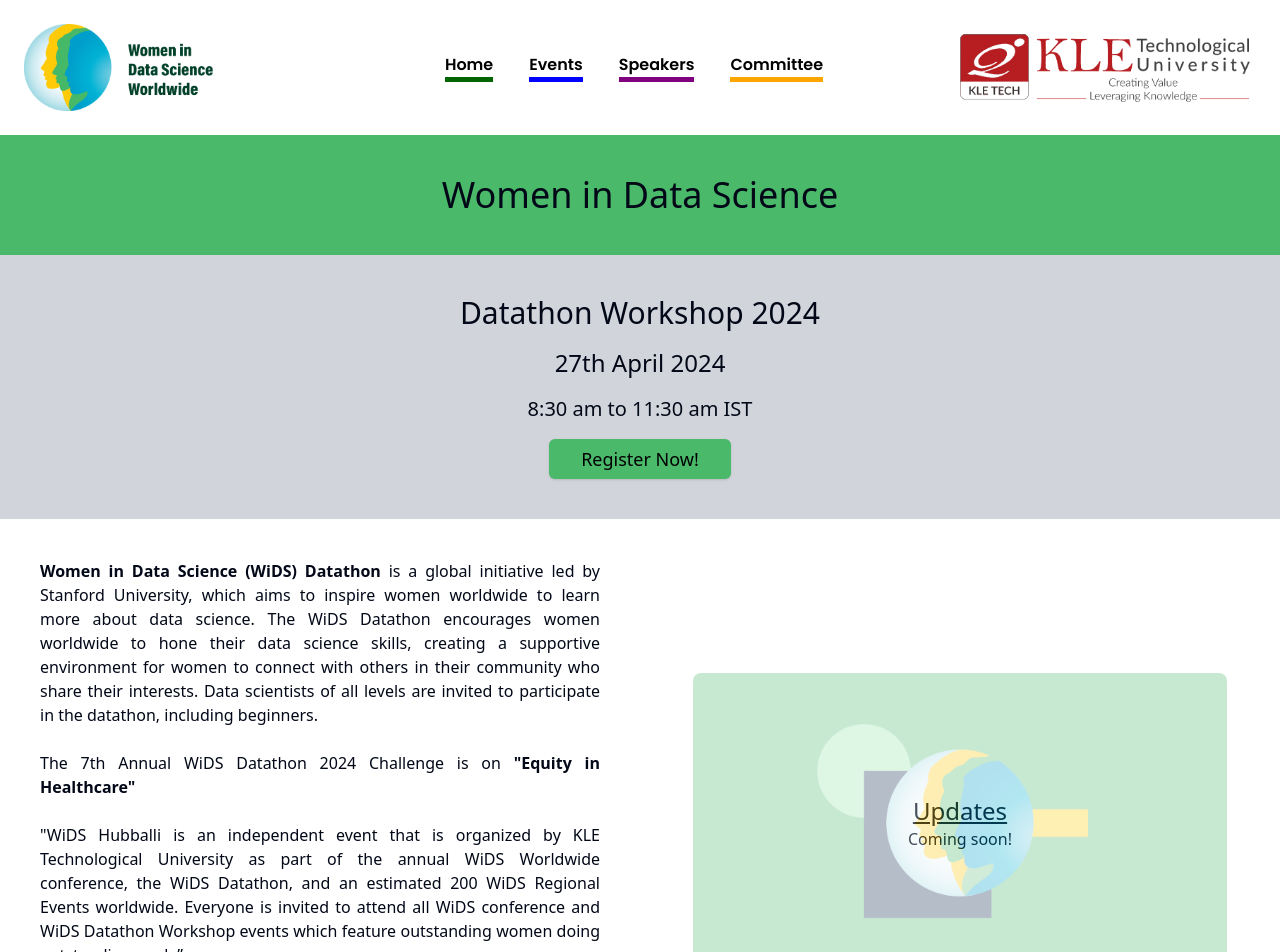
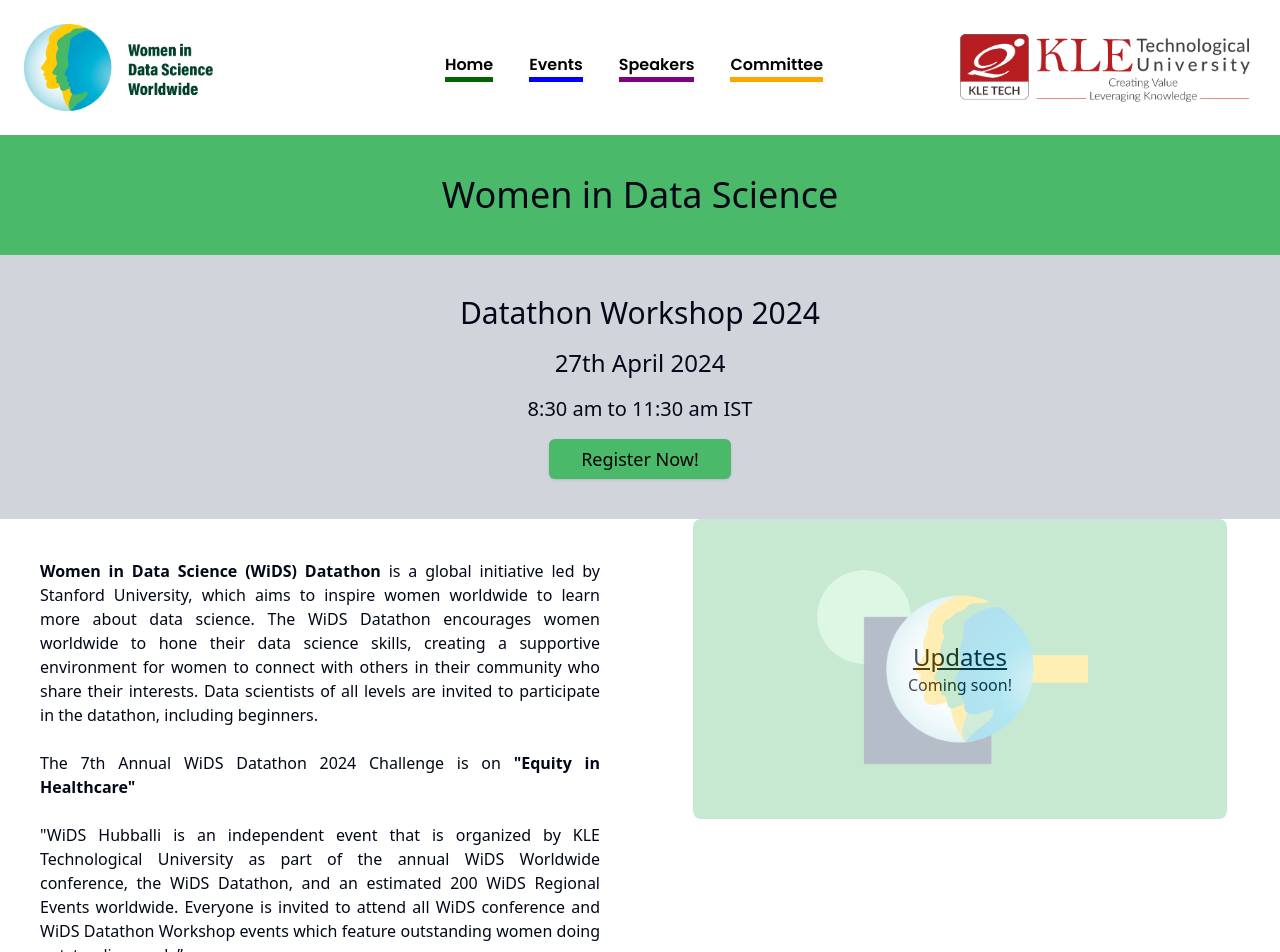
Before and after one commit to psbhatbvbcs/wids-kletech-2024, a Next.js app: page / in a window 1280 px wide. Shown: the top 952 px of the page. Built offline with nearby package versions, Linux system fonts and the light colour scheme.

Commit message:
[done] - version 1.0

```diff
--- a/src/components/About.tsx
+++ b/src/components/About.tsx
@@ -38,7 +38,7 @@ const About = () => {
           problems.
         </p>
       </div>
-      <div className="w-full md:w-1/2 p-4 md:p-10 flex flex-col items-center justify-center">
+      <div className="w-full md:w-1/2 p-4 md:p-10 flex flex-col items-center justify-center h-[300px] mb-3">
         <div className="font-medium text-2xl underline">Updates</div>
         <img
           src="/Event-Hero-Image.jpg"
```
